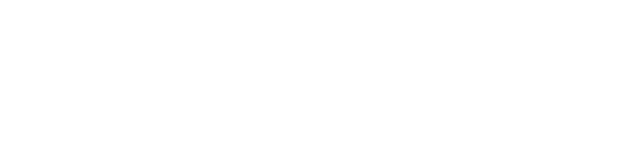
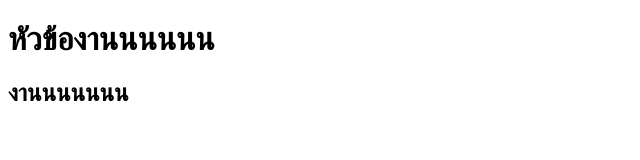
Before and after one commit to Paraphornchai/Tutorial-Javascript, a plain HTML site: page index.html in a window 1280 px wide. Shown: the whole page, without its empty margins (0-640 px from the left). Drawn offline with Linux system fonts and the light colour scheme.

Commit message:
add headings to index.html

```diff
--- a/index.html
+++ b/index.html
@@ -8,5 +8,7 @@
 <body>
 
     <script src="code.js"></script>
+    <h1>หัวข้องานนนนนน</h1>
+    <h2>งานนนนนนน</h2>
 </body>
 </html>
```
